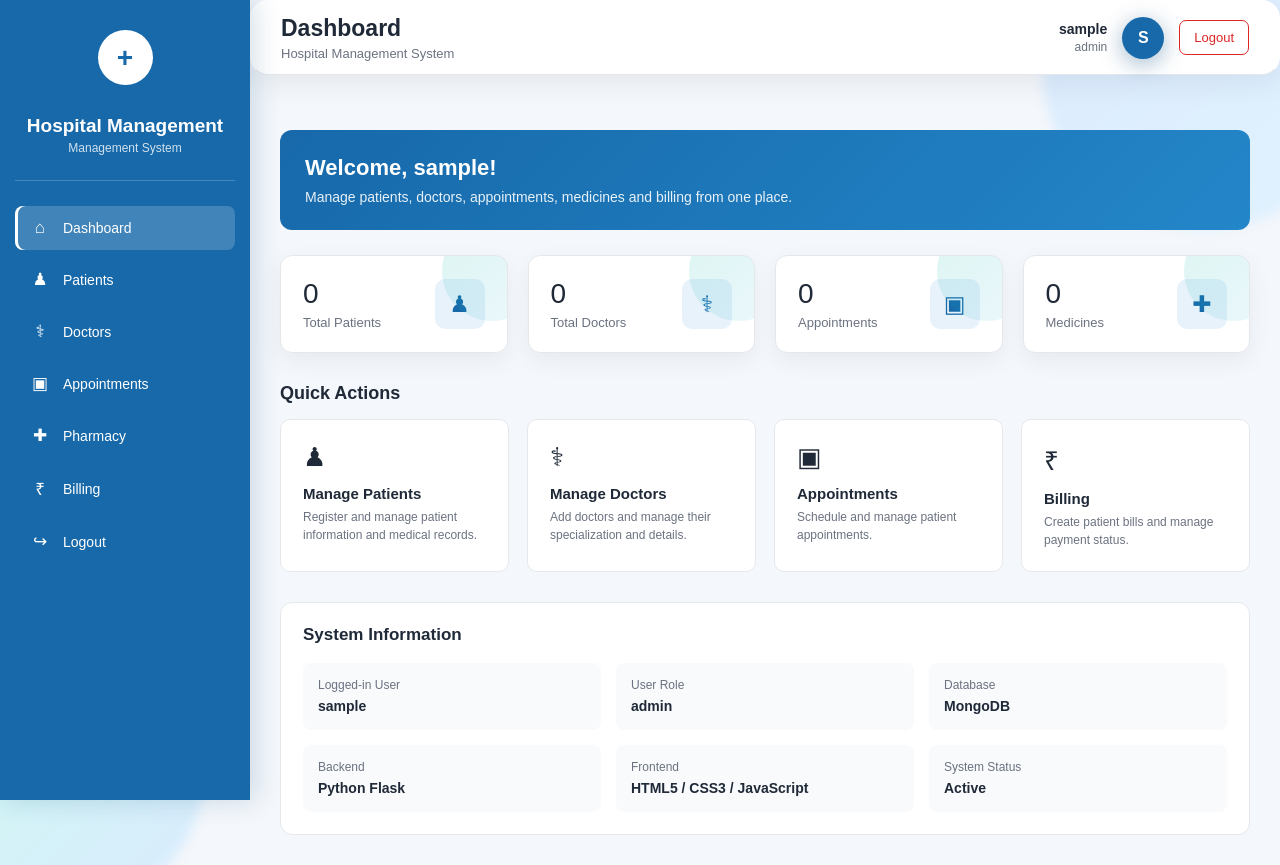
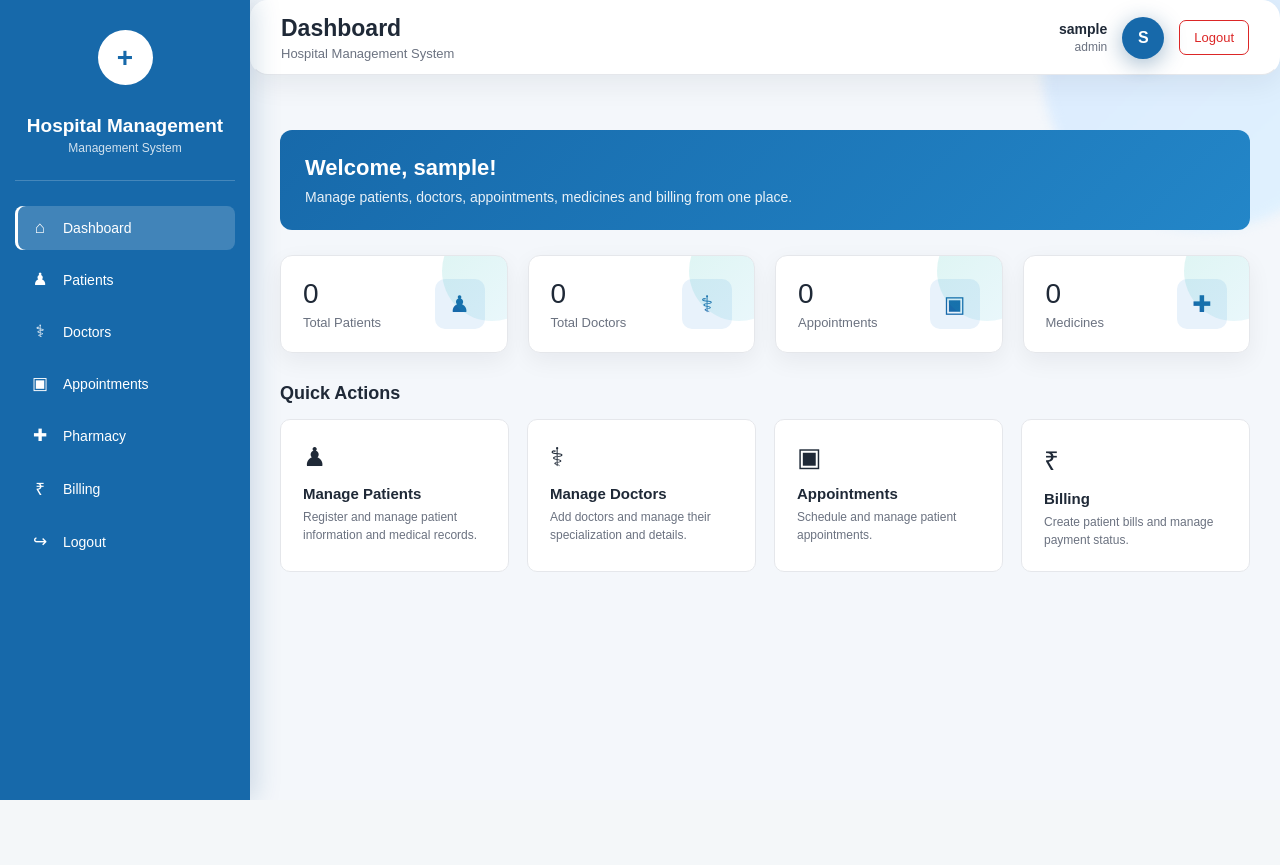
Before and after one commit to shefalichristian123/Hospital-Management-System, a Flask app: page /dashboard in a window 1280 px wide. After the commit the page ends 800 px from the top, so only its background shows below. Run offline with Flask 3, Linux system fonts and the light colour scheme; the visitor is signed in with stand-in values (Sample User, id 1); data that the repository does not hold is empty.

Commit message:
git commit -m "first commit"

```diff
--- a/management/templates/dashboard.html
+++ b/management/templates/dashboard.html
@@ -734,93 +734,7 @@
             </div>
 
 
-            <!-- SYSTEM INFORMATION -->
 
-            <div class="info-section">
-
-                <h2>
-                    System Information
-                </h2>
-
-
-                <div class="info-grid">
-
-                    <div class="info-item">
-
-                        <span>
-                            Logged-in User
-                        </span>
-
-                        <strong>
-                            {{ session.get("username", "Admin") }}
-                        </strong>
-
-                    </div>
-
-
-                    <div class="info-item">
-
-                        <span>
-                            User Role
-                        </span>
-
-                        <strong>
-                            {{ session.get("role", "Administrator") }}
-                        </strong>
-
-                    </div>
-
-
-                    <div class="info-item">
-
-                        <span>
-                            Database
-                        </span>
-
-                        <strong>
-                            MongoDB
-                        </strong>
-
-                    </div>
-
-
-                    <div class="info-item">
-
-                        <span>
-                            Backend
-                        </span>
-
-                        <strong>
-                            Python Flask
-                        </strong>
-
-                    </div>
-
-
-                    <div class="info-item">
-
-                        <span>
-                            Frontend
-                        </span>
-
-                        <strong>
-                            HTML5 / CSS3 / JavaScript
-                        </strong>
-
-                    </div>
-
-
-                    <div class="info-item">
-
-                        <span>
-                            System Status
-                        </span>
-
-                        <strong>
-                            Active
-                        </strong>
-
-                    </div>
 
                 </div>
 
```
